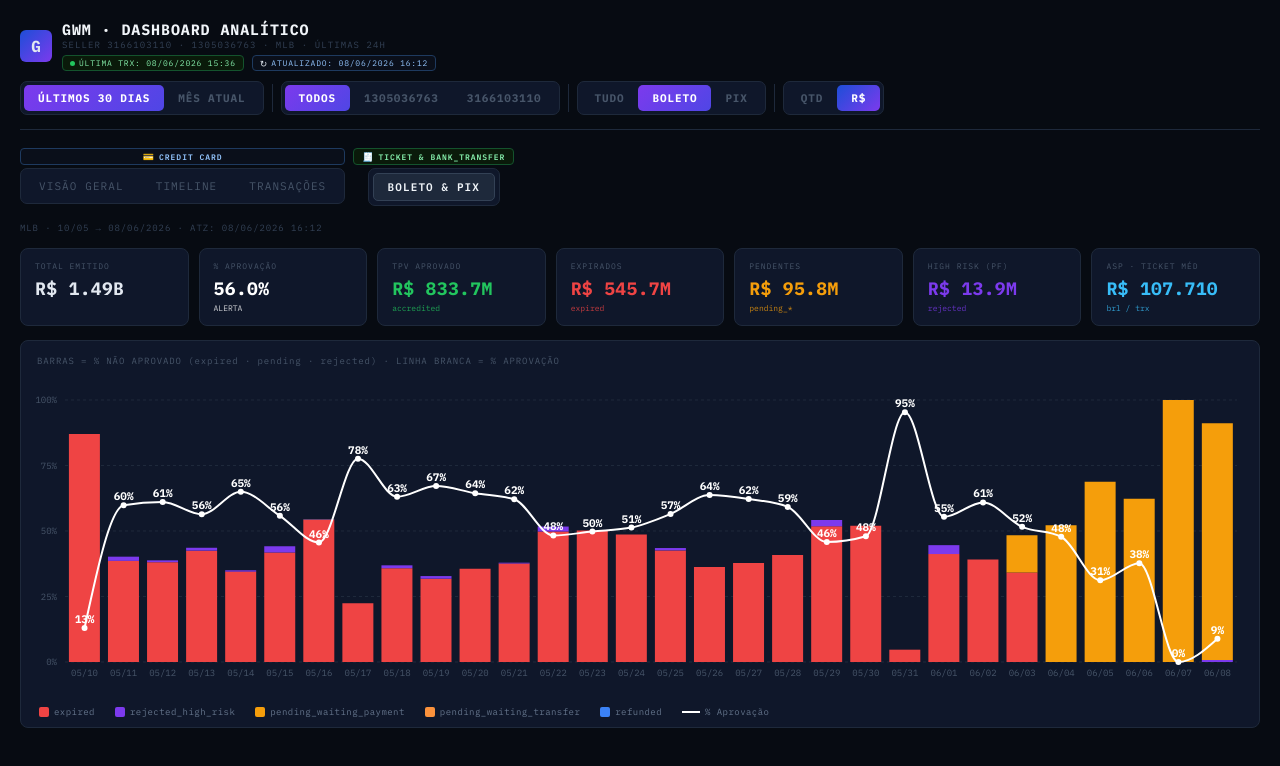
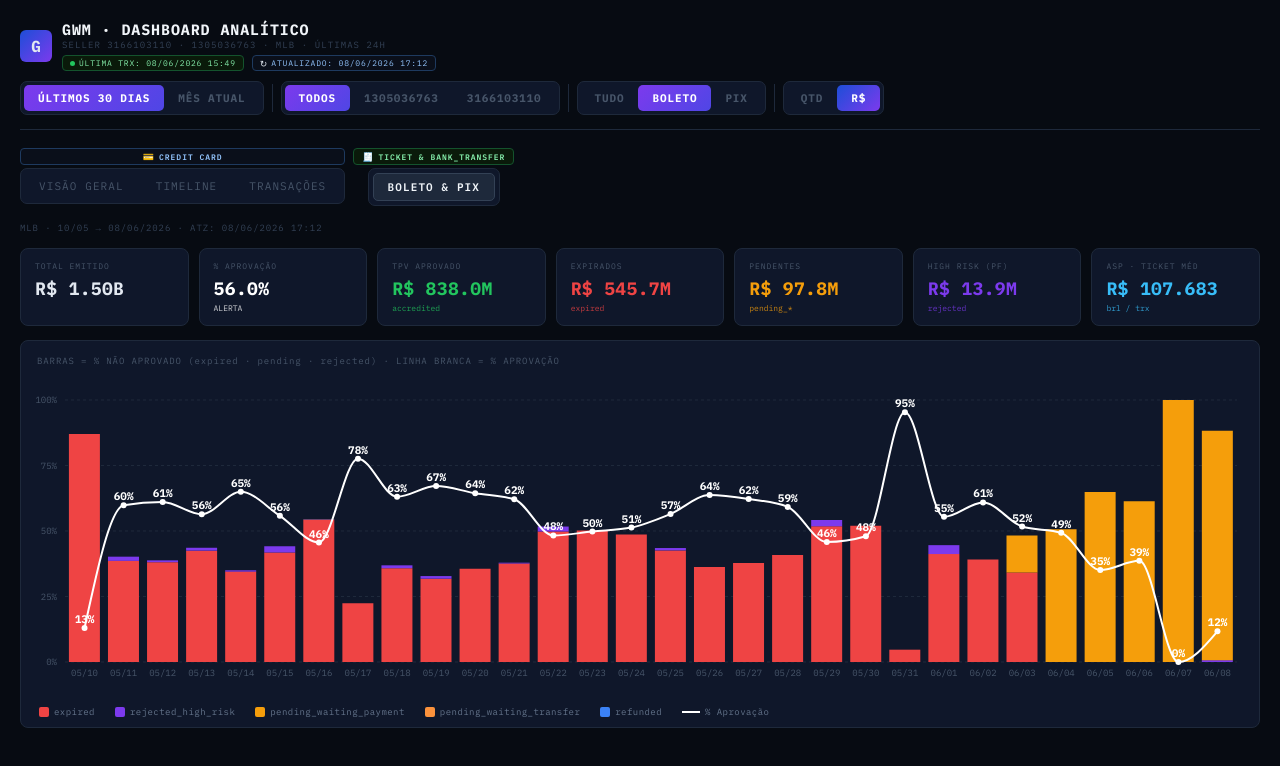
Before and after one commit to lucasmartinelli-code/gwm-dashboard, a React (Create React App) app: page / in a window 1280 px wide. Shown: the top 766 px of the page. Built offline with nearby package versions, Linux system fonts and the light colour scheme.

Commit message:
data: auto-update NRT 2026-06-08 17:11

```diff
--- a/src/GWMBoletoPixData.js
+++ b/src/GWMBoletoPixData.js
@@ -1,7 +1,7 @@
 // Gerado automaticamente — não editar manualmente
 // Fonte: BT_MP_PAY_PAYMENTS_NRT | MLB | não-cartão | sellers GWM
 // Período: últimos 30 dias
-export const BP_UPDATED = "08/06/2026 16:12";
+export const BP_UPDATED = "08/06/2026 17:12";
 
 export const RAW_BP = [
   {f:"2026-05-10",s:"1305036763",m:"bolbradesco",si:"cancelled",d:"expired",q:6,b:181000},
@@ -251,33 +251,33 @@ export const RAW_BP = [
   {f:"2026-06-03",s:"1305036763",m:"pix",si:"approved",d:"accredited",q:171,b:7664341},
   {f:"2026-06-03",s:"1305036763",m:"pix",si:"cancelled",d:"expired",q:72,b:4556406},
   {f:"2026-06-03",s:"1305036763",m:"pix",si:"rejected",d:"rejected_high_risk",q:2,b:18000},
-  {f:"2026-06-03",s:"3166103110",m:"bolbradesco",si:"approved",d:"accredited",q:70,b:7077598},
-  {f:"2026-06-03",s:"3166103110",m:"bolbradesco",si:"pending",d:"pending_waiting_payment",q:52,b:6374354},
+  {f:"2026-06-03",s:"3166103110",m:"bolbradesco",si:"approved",d:"accredited",q:73,b:7096598},
+  {f:"2026-06-03",s:"3166103110",m:"bolbradesco",si:"pending",d:"pending_waiting_payment",q:49,b:6355354},
   {f:"2026-06-03",s:"3166103110",m:"pix",si:"approved",d:"accredited",q:36,b:1766075},
   {f:"2026-06-03",s:"3166103110",m:"pix",si:"cancelled",d:"expired",q:19,b:1657227},
-  {f:"2026-06-04",s:"1305036763",m:"bolbradesco",si:"approved",d:"accredited",q:34,b:1265073},
-  {f:"2026-06-04",s:"1305036763",m:"bolbradesco",si:"pending",d:"pending_waiting_payment",q:31,b:1274635},
+  {f:"2026-06-04",s:"1305036763",m:"bolbradesco",si:"approved",d:"accredited",q:37,b:1292073},
+  {f:"2026-06-04",s:"1305036763",m:"bolbradesco",si:"pending",d:"pending_waiting_payment",q:28,b:1247635},
   {f:"2026-06-04",s:"1305036763",m:"pix",si:"approved",d:"accredited",q:31,b:520800},
   {f:"2026-06-04",s:"1305036763",m:"pix",si:"cancelled",d:"expired",q:22,b:795482},
-  {f:"2026-06-04",s:"3166103110",m:"bolbradesco",si:"approved",d:"accredited",q:4,b:236703},
-  {f:"2026-06-04",s:"3166103110",m:"bolbradesco",si:"pending",d:"pending_waiting_payment",q:7,b:362443},
+  {f:"2026-06-04",s:"3166103110",m:"bolbradesco",si:"approved",d:"accredited",q:6,b:254703},
+  {f:"2026-06-04",s:"3166103110",m:"bolbradesco",si:"pending",d:"pending_waiting_payment",q:5,b:344443},
   {f:"2026-06-04",s:"3166103110",m:"pix",si:"approved",d:"accredited",q:3,b:27000},
   {f:"2026-06-04",s:"3166103110",m:"pix",si:"cancelled",d:"expired",q:4,b:113703},
-  {f:"2026-06-05",s:"1305036763",m:"bolbradesco",si:"approved",d:"accredited",q:157,b:13230108},
-  {f:"2026-06-05",s:"1305036763",m:"bolbradesco",si:"pending",d:"pending_waiting_payment",q:229,b:25977029},
+  {f:"2026-06-05",s:"1305036763",m:"bolbradesco",si:"approved",d:"accredited",q:178,b:14412708},
+  {f:"2026-06-05",s:"1305036763",m:"bolbradesco",si:"pending",d:"pending_waiting_payment",q:208,b:24794429},
   {f:"2026-06-05",s:"1305036763",m:"pix",si:"approved",d:"accredited",q:173,b:6654118},
   {f:"2026-06-05",s:"1305036763",m:"pix",si:"cancelled",d:"expired",q:57,b:4235759},
   {f:"2026-06-05",s:"1305036763",m:"pix",si:"rejected",d:"rejected_high_risk",q:1,b:9000},
-  {f:"2026-06-05",s:"3166103110",m:"bolbradesco",si:"approved",d:"accredited",q:35,b:2501466},
-  {f:"2026-06-05",s:"3166103110",m:"bolbradesco",si:"pending",d:"pending_waiting_payment",q:71,b:8641736},
+  {f:"2026-06-05",s:"3166103110",m:"bolbradesco",si:"approved",d:"accredited",q:44,b:3255896},
+  {f:"2026-06-05",s:"3166103110",m:"bolbradesco",si:"pending",d:"pending_waiting_payment",q:62,b:7887306},
   {f:"2026-06-05",s:"3166103110",m:"pix",si:"approved",d:"accredited",q:30,b:1577380},
   {f:"2026-06-05",s:"3166103110",m:"pix",si:"cancelled",d:"expired",q:11,b:983340},
-  {f:"2026-06-06",s:"1305036763",m:"bolbradesco",si:"approved",d:"accredited",q:50,b:2165284},
-  {f:"2026-06-06",s:"1305036763",m:"bolbradesco",si:"pending",d:"pending_waiting_payment",q:64,b:2924731},
+  {f:"2026-06-06",s:"1305036763",m:"bolbradesco",si:"approved",d:"accredited",q:55,b:2210284},
+  {f:"2026-06-06",s:"1305036763",m:"bolbradesco",si:"pending",d:"pending_waiting_payment",q:59,b:2879731},
   {f:"2026-06-06",s:"1305036763",m:"pix",si:"approved",d:"accredited",q:69,b:1084886},
   {f:"2026-06-06",s:"1305036763",m:"pix",si:"cancelled",d:"expired",q:16,b:391591},
-  {f:"2026-06-06",s:"3166103110",m:"bolbradesco",si:"approved",d:"accredited",q:3,b:117600},
-  {f:"2026-06-06",s:"3166103110",m:"bolbradesco",si:"pending",d:"pending_waiting_payment",q:12,b:847733},
+  {f:"2026-06-06",s:"3166103110",m:"bolbradesco",si:"approved",d:"accredited",q:4,b:126600},
+  {f:"2026-06-06",s:"3166103110",m:"bolbradesco",si:"pending",d:"pending_waiting_payment",q:11,b:838733},
   {f:"2026-06-06",s:"3166103110",m:"pix",si:"approved",d:"accredited",q:9,b:268545},
   {f:"2026-06-06",s:"3166103110",m:"pix",si:"cancelled",d:"expired",q:2,b:98930},
   {f:"2026-06-07",s:"1305036763",m:"bolbradesco",si:"pending",d:"pending_waiting_payment",q:8,b:566700},
@@ -286,14 +286,14 @@ export const RAW_BP = [
   {f:"2026-06-07",s:"1305036763",m:"pix",si:"pending",d:"pending_waiting_transfer",q:3,b:27000},
   {f:"2026-06-07",s:"3166103110",m:"bolbradesco",si:"pending",d:"pending_waiting_payment",q:1,b:54000},
   {f:"2026-06-07",s:"3166103110",m:"pix",si:"pending",d:"pending_waiting_transfer",q:1,b:9000},
-  {f:"2026-06-08",s:"1305036763",m:"bolbradesco",si:"approved",d:"accredited",q:46,b:4147122},
-  {f:"2026-06-08",s:"1305036763",m:"bolbradesco",si:"pending",d:"pending_waiting_payment",q:342,b:39512146},
-  {f:"2026-06-08",s:"1305036763",m:"bolbradesco",si:"rejected",d:"rejected_high_risk",q:4,b:439900},
-  {f:"2026-06-08",s:"1305036763",m:"pix",si:"approved",d:"accredited",q:92,b:2957396},
-  {f:"2026-06-08",s:"1305036763",m:"pix",si:"pending",d:"pending_waiting_transfer",q:75,b:4026782},
+  {f:"2026-06-08",s:"1305036763",m:"bolbradesco",si:"approved",d:"accredited",q:73,b:6201597},
+  {f:"2026-06-08",s:"1305036763",m:"bolbradesco",si:"pending",d:"pending_waiting_payment",q:367,b:42960075},
+  {f:"2026-06-08",s:"1305036763",m:"bolbradesco",si:"rejected",d:"rejected_high_risk",q:5,b:442905},
+  {f:"2026-06-08",s:"1305036763",m:"pix",si:"approved",d:"accredited",q:113,b:4001546},
+  {f:"2026-06-08",s:"1305036763",m:"pix",si:"pending",d:"pending_waiting_transfer",q:87,b:4772355},
   {f:"2026-06-08",s:"1305036763",m:"pix",si:"rejected",d:"rejected_high_risk",q:1,b:113300},
-  {f:"2026-06-08",s:"3166103110",m:"bolbradesco",si:"approved",d:"accredited",q:7,b:661300},
-  {f:"2026-06-08",s:"3166103110",m:"bolbradesco",si:"pending",d:"pending_waiting_payment",q:71,b:9250529},
-  {f:"2026-06-08",s:"3166103110",m:"pix",si:"approved",d:"accredited",q:12,b:821998},
-  {f:"2026-06-08",s:"3166103110",m:"pix",si:"pending",d:"pending_waiting_transfer",q:17,b:1169833}
+  {f:"2026-06-08",s:"3166103110",m:"bolbradesco",si:"approved",d:"accredited",q:8,b:862900},
+  {f:"2026-06-08",s:"3166103110",m:"bolbradesco",si:"pending",d:"pending_waiting_payment",q:79,b:9851736},
+  {f:"2026-06-08",s:"3166103110",m:"pix",si:"approved",d:"accredited",q:16,b:938439},
+  {f:"2026-06-08",s:"3166103110",m:"pix",si:"pending",d:"pending_waiting_transfer",q:17,b:1522632}
 ];
--- a/src/GWMDashboard.jsx
+++ b/src/GWMDashboard.jsx
@@ -3,6 +3,8 @@ import { BarChart, Bar, XAxis, YAxis, Tooltip, ResponsiveContainer, Cell, PieCha
 import { RAW_BP, BP_UPDATED } from "./GWMBoletoPixData";
 
 const RAW = [
+  { id:"163151031016", payerId:"1632354779", collectorId:"3166103110", date:"08/06/2026 15:49", status:"approved", detail:"accredited", amount:350, method:"master", op:"regular_payment" },
+  { id:"162349142761", payerId:"1421066154", collectorId:"3166103110", date:"08/06/2026 15:48", status:"approved", detail:"accredited", amount:35, method:"visa", op:"regular_payment" },
   { id:"162347404721", payerId:"2219471347", collectorId:"3166103110", date:"08/06/2026 15:36", status:"approved", detail:"accredited", amount:350, method:"visa", op:"regular_payment" },
   { id:"162347404423", payerId:"1458283396", collectorId:"3166103110", date:"08/06/2026 15:32", status:"approved", detail:"accredited", amount:350, method:"visa", op:"regular_payment" },
   { id:"162347348453", payerId:"2147412816", collectorId:"3166103110", date:"08/06/2026 15:31", status:"approved", detail:"accredited", amount:35, method:"master", op:"regular_payment" },
@@ -350,7 +352,7 @@ const RAW = [
 ];
 
 const COLLECTOR_ID = "3166103110";
-const LAST_UPDATED = "08/06/2026 16:12";
+const LAST_UPDATED = "08/06/2026 17:12";
 const LAST_TRX     = RAW.length > 0 ? RAW[0].date : "-";
 const METHOD_COLORS = { master:"#3b82f6", visa:"#a855f7", amex:"#10b981" };
 const STATUS_COLORS = { approved:"#22c55e", rejected:"#ef4444", refunded:"#f59e0b" };
```
